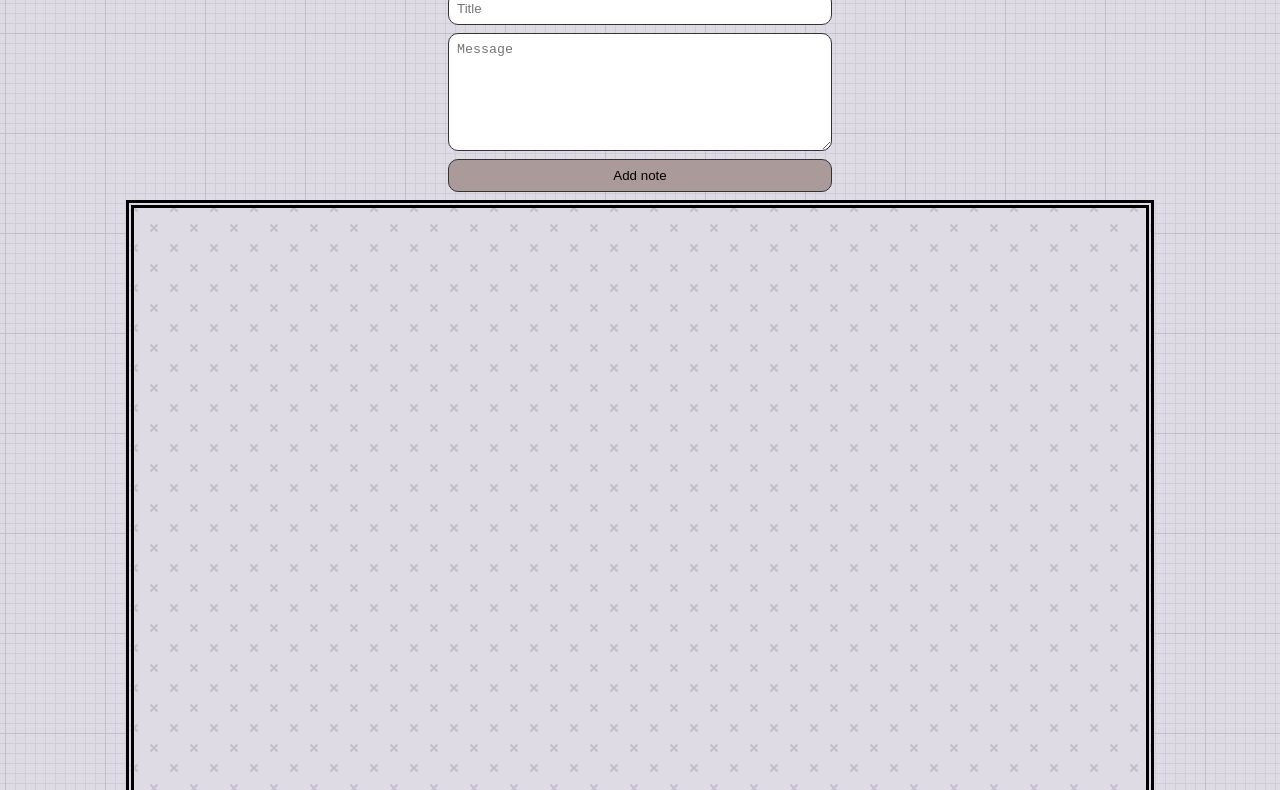
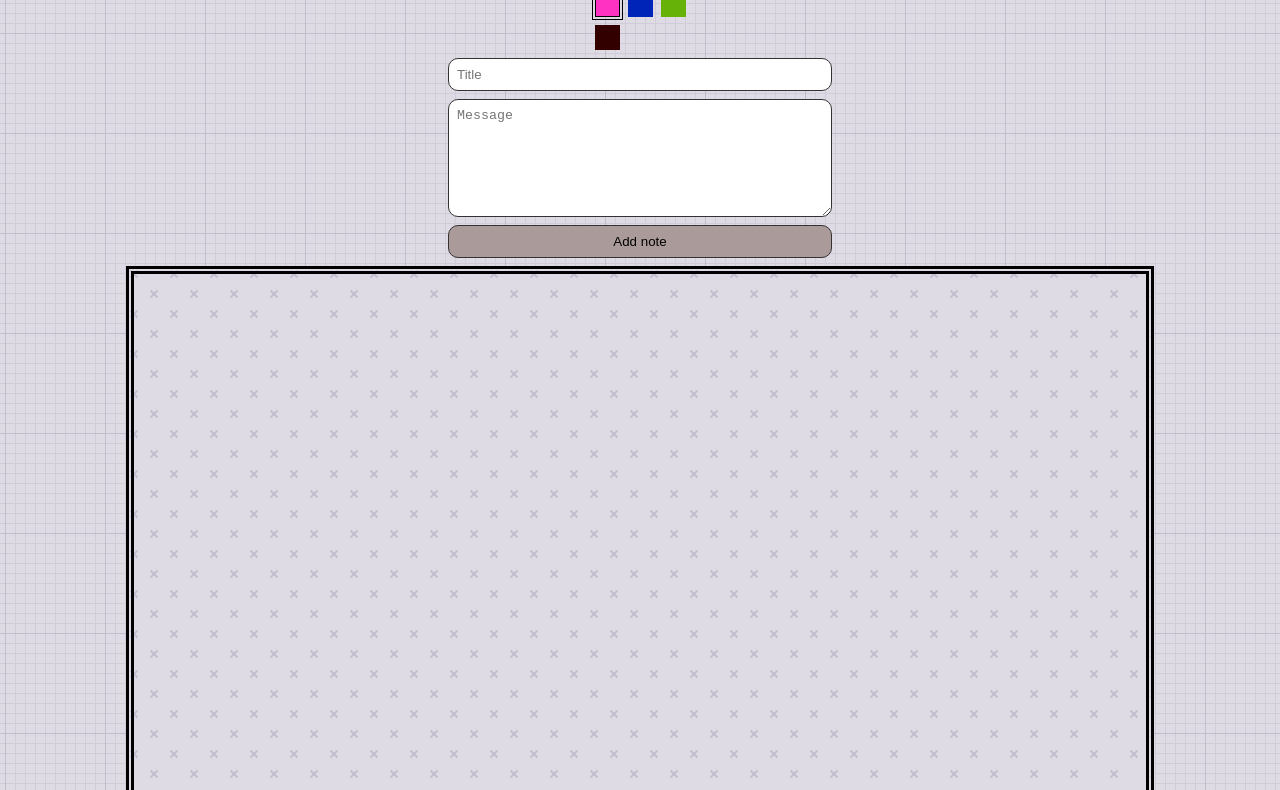
Before and after one commit to Haivex/sticky-notes, a website with bundled scripts: page src/static/index.html in a window 1280 px wide. Shown: the part 72-862 px from the top of the page. Built offline with nearby package versions, Linux system fonts and the light colour scheme.

Commit message:
chore: color form

```diff
--- a/src/add_note_form/addNoteForm.ts
+++ b/src/add_note_form/add-note-form.ts
@@ -2,10 +2,6 @@ import createDefaultStickyNote from '../sticky_note/sticky-note-default';
 import createTextareaDropzone from '../dropzone_text_file/dropzone-text-file';
 
 const addNoteForm = (): HTMLElement => {
-  const h2 = document.createElement('h1');
-  h2.className = 'title';
-  h2.textContent = 'Sticky notes';
-
   const titleInput = document.createElement('input');
   titleInput.type = 'text';
   titleInput.placeholder = 'Title';
@@ -38,7 +34,7 @@ const addNoteForm = (): HTMLElement => {
     document.querySelector('.notesContainer').appendChild(createdNote.render());
   });
 
-  form.append(h2, titleInput, textareaDropzone, addButton);
+  form.append(titleInput, textareaDropzone, addButton);
 
   return form;
 };
--- a/src/app.ts
+++ b/src/app.ts
@@ -1,11 +1,22 @@
-import addNoteForm from './add_note_form/addNoteForm';
+import addNoteForm from './add_note_form/add-note-form';
+import createColorForm from './color_form/color-form';
+import possibleColors from './color_form/possible-colors';
 import createNoteContainer from './note_container/note-container';
 
 const appContainer = document.createElement('div');
 appContainer.className = 'app';
 
+const h2 = document.createElement('h1');
+h2.className = 'title';
+h2.textContent = 'Sticky notes';
+
 const app = (): HTMLElement => {
-  appContainer.append(addNoteForm(), createNoteContainer());
+  appContainer.append(
+    h2,
+    createColorForm(possibleColors),
+    addNoteForm(),
+    createNoteContainer(),
+  );
   return appContainer;
 };
 export default app;
--- /dev/null
+++ b/src/color_form/color-form.ts
@@ -0,0 +1,31 @@
+const createColorForm = (possibleColors: string[]) => {
+  const form = document.createElement('form');
+  form.className = 'colorForm';
+
+  form.addEventListener('submit', (e) => e.preventDefault());
+
+  const buttons: HTMLButtonElement[] = [];
+
+  possibleColors.forEach((color) => {
+    const colorButton = document.createElement('button');
+    colorButton.className = 'colorButton';
+    colorButton.style.backgroundColor = color;
+
+    colorButton.addEventListener('click', () => {
+      buttons.forEach((button) => {
+        button.classList.remove('selected');
+        colorButton.classList.add('selected');
+      });
+    });
+
+    buttons.push(colorButton);
+  });
+
+  buttons[0].classList.add('selected');
+
+  form.append(...buttons);
+
+  return form;
+};
+
+export default createColorForm;
--- /dev/null
+++ b/src/color_form/possible-colors.ts
@@ -0,0 +1,3 @@
+const possibleColors = ['#FF32C1', '#0023B8', '#66B208', '#330000'];
+
+export default possibleColors;
--- a/src/static/index.css
+++ b/src/static/index.css
@@ -151,3 +151,21 @@ footer {
   margin-top: 8px;
   text-align: right;
 }
+
+.colorForm {
+  display: grid;
+  grid-template-columns: repeat(3, 1fr);
+  gap: 8px;
+  margin-bottom: 8px;
+}
+
+.colorButton {
+  width: 25px;
+  height: 25px;
+}
+
+.selected {
+  border: 1px solid black;
+  outline: 1px solid black;
+  outline-offset: 2px;
+}
```
